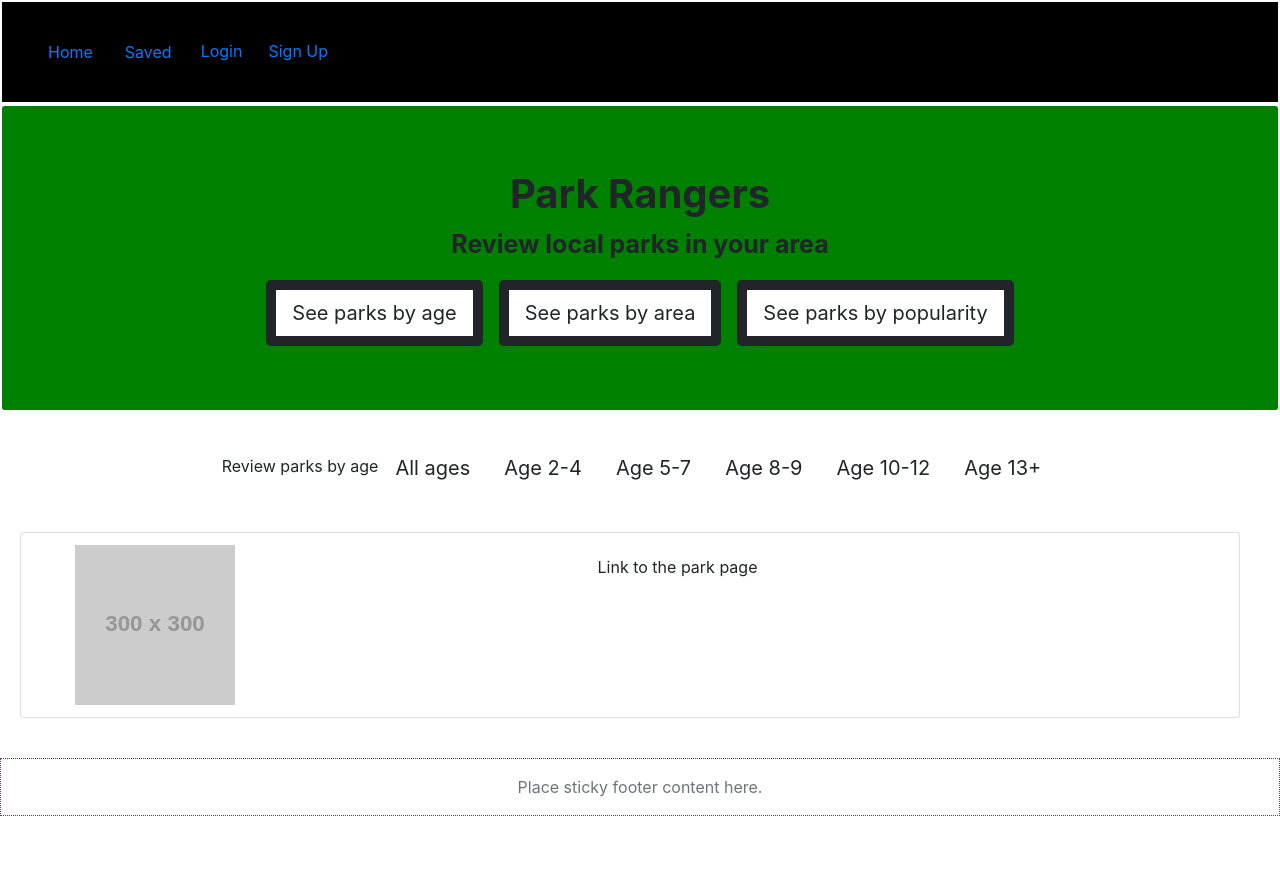
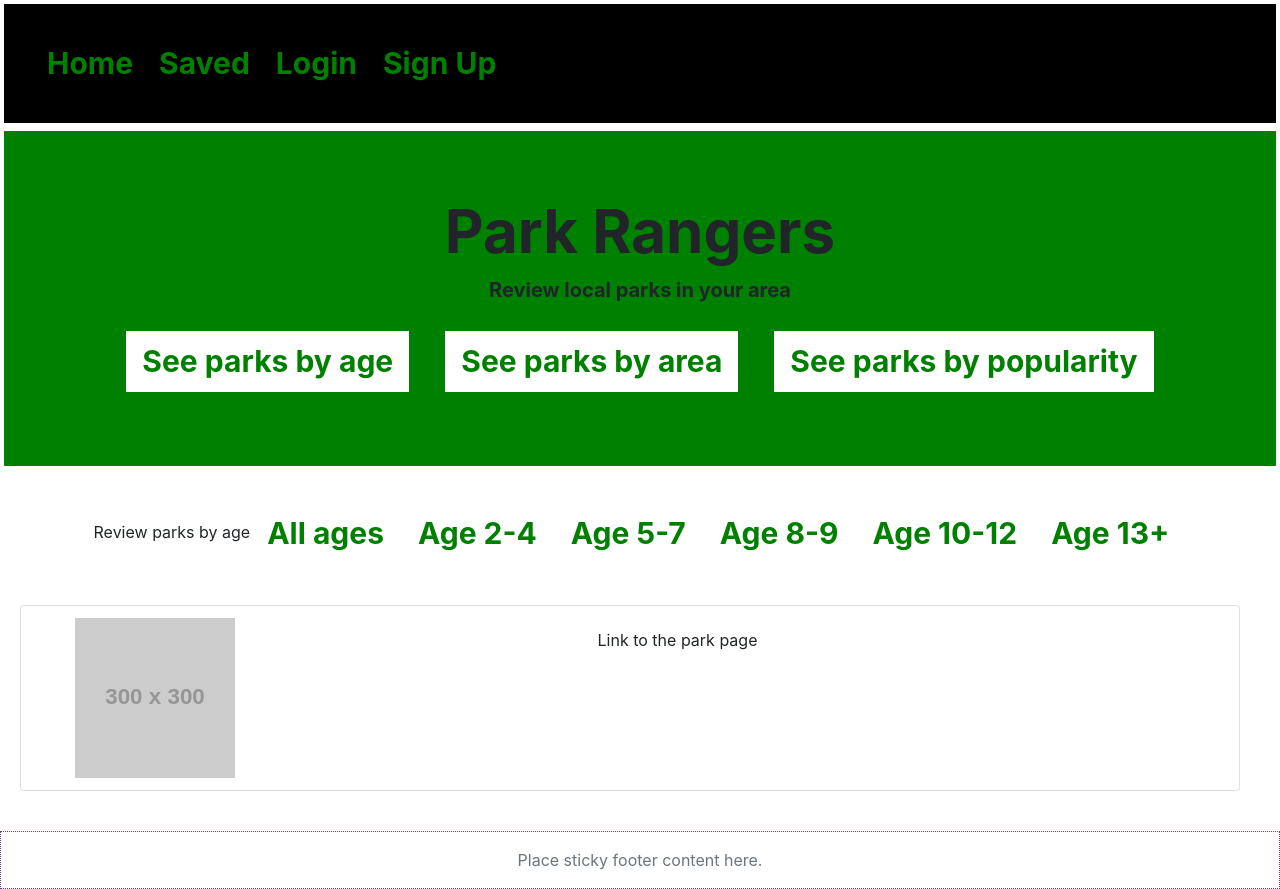
Before and after one commit to Leevie/park-sense-app, a React (Create React App) app in the folder client/: page / in a window 1280 px wide. Before the commit the page ends 816 px from the top, so only its background shows below. Built offline with nearby package versions, Linux system fonts and the light colour scheme.

Commit message:
changed more styling things

```diff
--- a/client/src/components/Jumbotron/style.css
+++ b/client/src/components/Jumbotron/style.css
@@ -5,21 +5,25 @@
 
 .jumbotron{
     background-color: green;
-    border: solid white 2px;
+    border: solid white 4px;
 }
 
 h1{
-    font-size: 40px;
+    font-size: 60px;
     font-weight: bolder;
    /* font-weight: 950; */
 }
 
 p{
     font-weight: bolder;
-    font-size: 25px;
+    font-size: 20px;
 }
 
 .button{
     border: solid 10px;
     background-color: white;
 }
+
+.btn{
+    font-weight: bolder;
+}
--- a/client/src/components/Nav/index.css
+++ b/client/src/components/Nav/index.css
@@ -1,4 +1,4 @@
-.login{
+/* .login{
     margin: 5px;
     padding: 10px;
     position: relative;
@@ -9,15 +9,28 @@
     left: 1%;
     margin: 5px;
     padding: 10px;
-}
+} */
+
+/* .saved{
+    position: relative;
+    left: 1%;
+    margin: 5px;
+    padding: 10px;
+} */
 
 .navBar{
     background-color:black;
     padding: 30px;
-    border: solid white 2px;
+    border: solid white 4px;
 
 }
 
 /* .nav-item{
     background-color: white;
+    font-size: 50px;
 } */
+
+.btn{
+    color: green;
+    font-size: 30px;
+}
--- a/client/src/components/Nav/index.js
+++ b/client/src/components/Nav/index.js
@@ -4,14 +4,15 @@ import "./index.css";
 
 function NavBar(props) {
   return (
+
     <ul className="nav navBar">
       <li className="nav-item">
-        <Link to="/" className={window.location.pathname === "/" ? "nav-link active" : "nav-link"}>
+        <Link to="/" role="button" className="btn btn-link">
           Home
         </Link>
       </li>
       <li className="nav-item">
-      <Link to="/saved" className={window.location.pathname === "/saved" ? "nav-link active" : "nav-link"}>
+      <Link to="/saved"role="button" className="btn btn-link">
           Saved
         </Link>
       </li>
```
